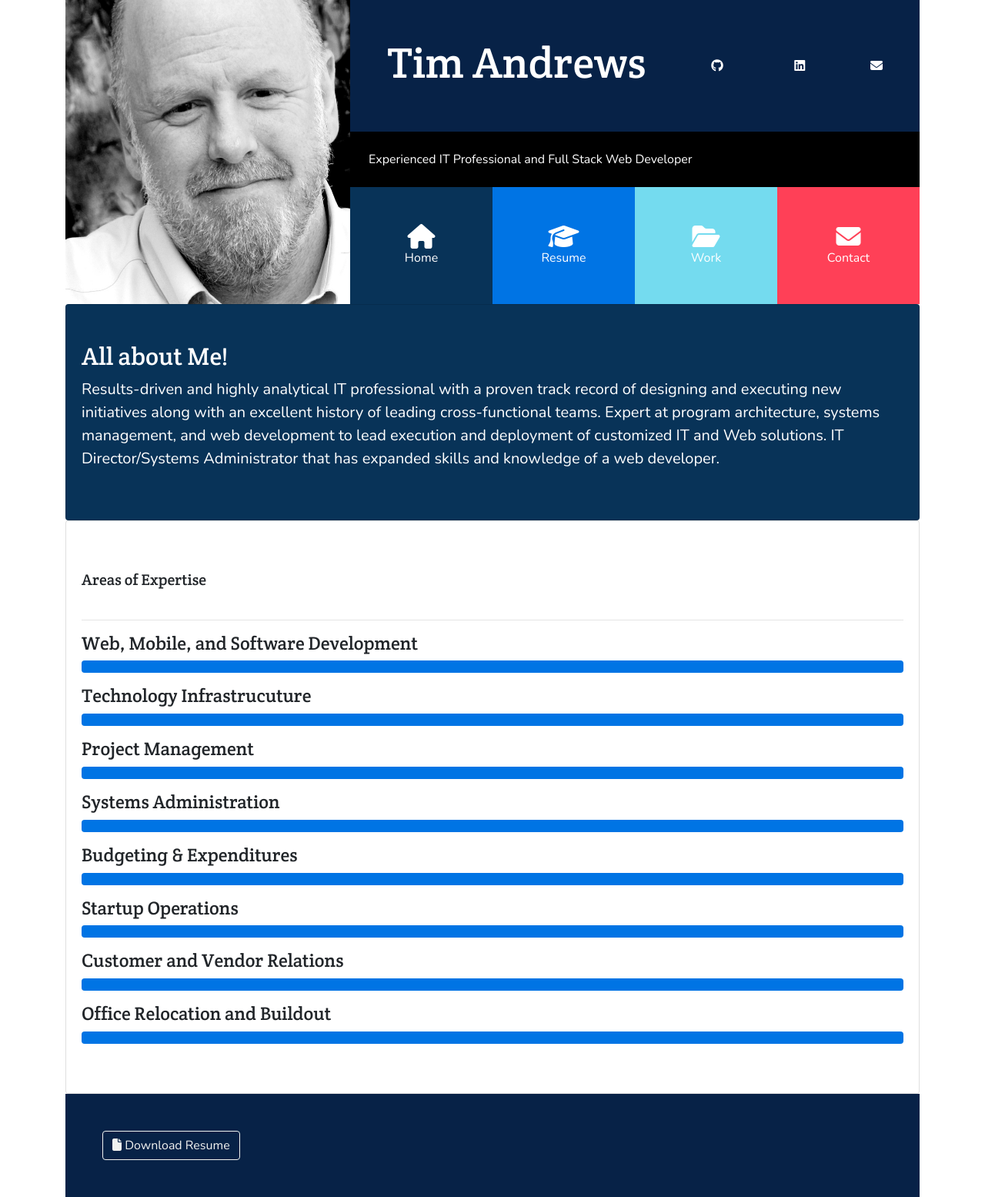
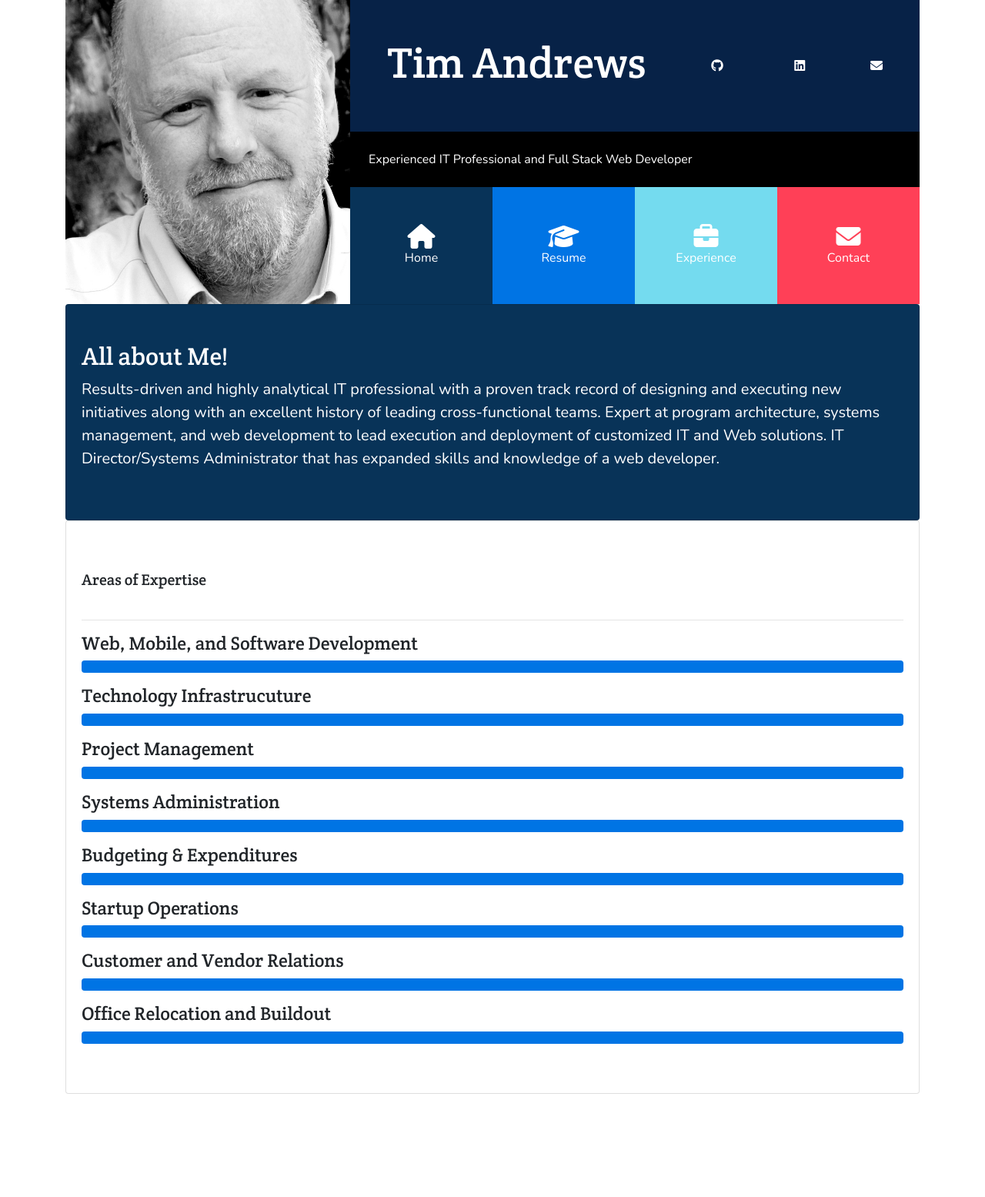
Before and after one commit to timpandrews/vresume, a Django app: page / in a window 1280 px wide. Shown: the whole page at 77% size. After the commit the page ends 1421 px from the top, so only its background shows below. Run offline with Django 4.2, Linux system fonts and the light colour scheme; data that the repository does not hold is empty; some libraries are stand-ins or nearby versions.

Commit message:
Remove section collapse, each section is template

```diff
--- a/pages/urls.py
+++ b/pages/urls.py
@@ -1,7 +1,11 @@
 from django.urls import path
 
-from . import views
+from pages import views
 
 urlpatterns = [
-    path('', views.index, name='index'),
+    path('', views.home, name='home'),
+    path('home', views.home, name='home'),
+    path('resume', views.resume, name='resume'),
+    path('xp', views.xp, name='xp'),
+    path('contact', views.contact, name='contact'),
 ]
--- a/pages/views.py
+++ b/pages/views.py
@@ -3,11 +3,41 @@ from django.shortcuts import render
 from pages.models import Resume
 
 
-def index(request):
+def home(request):
     # Get URL to resume stored in db
     # Hardcoded for name= for now
     resume_url = Resume.objects.filter(name='Tim Andrews').only('filename').first()
 
     context = {'resume_url': resume_url,}
 
-    return render(request, 'pages/index.html', {'context': context})
+    return render(request, 'pages/home.html', {'context': context})
+
+
+def resume(request):
+    # Get URL to resume stored in db
+    # Hardcoded for name= for now
+    resume_url = Resume.objects.filter(name='Tim Andrews').only('filename').first()
+
+    context = {'resume_url': resume_url,}
+
+    return render(request, 'pages/resume.html', {'context': context})
+
+
+def xp(request):
+    # Get URL to resume stored in db
+    # Hardcoded for name= for now
+    resume_url = Resume.objects.filter(name='Tim Andrews').only('filename').first()
+
+    context = {'resume_url': resume_url,}
+
+    return render(request, 'pages/xp.html', {'context': context})
+
+
+def contact(request):
+    # Get URL to resume stored in db
+    # Hardcoded for name= for now
+    resume_url = Resume.objects.filter(name='Tim Andrews').only('filename').first()
+
+    context = {'resume_url': resume_url,}
+
+    return render(request, 'pages/contact.html', {'context': context})
--- a/templates/pages/index.html
+++ b/templates/base.html
@@ -15,25 +15,15 @@
     <title>Tim Andrews - Developer/IT Professional</title>
 
 </head>
+
 <body>
     <div class="container">
         <!-- Header -->
         {% include 'partials/_header.html' %}
 
-        <!-- HOME -->
-        {% include 'pages/_home.html' %}
+        {% block content%}
 
-        <!-- RESUME -->
-        {% include 'pages/_resume.html' %}
-
-        <!-- XP -->
-        {% include 'pages/_xp.html' %}
-
-        <!-- CONTACT -->
-        {% include 'pages/_contact.html' %}
-
-        <!-- Footer -->
-        {% include 'partials/_footer.html' %}
+        {% endblock %}
     </div>
 
     <!-- Scripts -->
--- a/templates/pages/_contact.html
+++ b/templates/pages/contact.html
@@ -1,6 +1,8 @@
+{% extends 'base.html' %}
 {% load static %}
 
-<div id="contact" class="collapse">
+{% block content %}
+<div id="contact">
     <div class="card card-body bg-danger text-white py-5">
         <h2>Contact Me</h2>
         <p class="lead">
@@ -30,3 +32,4 @@
         </p>
     </div>
 </div>
+{% endblock %}
--- a/templates/pages/_home.html
+++ b/templates/pages/home.html
@@ -1,6 +1,8 @@
+{% extends 'base.html' %}
 {% load static %}
 
-<div id="home" class="collapse show">
+{% block content %}
+<div id="home">
     <div class="card card-body bg-primary text-white py-5">
         <h2>All about Me!</h2>
         <p class="lead">
@@ -52,3 +54,4 @@
         </div>
     </div>
 </div>
+{% endblock %}
--- a/templates/pages/_resume.html
+++ b/templates/pages/resume.html
@@ -1,6 +1,9 @@
+{% extends 'base.html' %}
 {% load static %}
 
-<div id="resume" class="collapse">
+{% block content %}
+
+<div id="resume">
     <div class="card card-body bg-success text-white py-5">
         <h2>My Resume</h2>
     </div>
@@ -370,3 +373,4 @@
         </div>
     </div>
 </div>
+{% endblock %}
--- a/templates/pages/_xp.html
+++ b/templates/pages/xp.html
@@ -1,6 +1,8 @@
+{% extends 'base.html' %}
 {% load static %}
 
-<div id="work" class="collapse">
+{% block content %}
+<div id="work" class="">
     <div class="card card-body bg-info text-white py-5">
         <h2>My Work</h2>
         <p class="lead">
@@ -56,3 +58,4 @@
         </div>
     </div>
 </div>
+{% endblock %}
--- a/templates/partials/_header.html
+++ b/templates/partials/_header.html
@@ -35,21 +35,29 @@
 
                 <div>
                     <div class="d-flex flex-row text-white align-items-stretch text-center">
-                        <div class="port-item p-4 bg-primary" data-toggle="collapse" data-target="#home">
+                        <div class="port-item p-4 bg-primary">
+                            <a href='home' target='_self' class='port-link text-white' style='text-decoration: none;'>
                                 <i class="fas fa-home fa-2x d-block"></i>
                                 <span class="d-none d-sm-block">Home</span>
+                            </a>
                         </div>
-                        <div class="port-item p-4 bg-success" data-toggle="collapse" data-target="#resume">
+                        <div class="port-item p-4 bg-success">
+                            <a href='resume' target='_self' class='port-link text-white' style='text-decoration: none;'>
                                 <i class="fas fa-graduation-cap fa-2x d-block"></i>
                                 <span class="d-none d-sm-block">Resume</span>
+                            </a>
                         </div>
-                        <div class="port-item p-4 bg-info" data-toggle="collapse" data-target="#work">
-                            <i class="fas fa-folder-open fa-2x d-block"></i>
-                            <span class="d-none d-sm-block">Work</span>
+                        <div class="port-item p-4 bg-info">
+                            <a href='xp' target='_self' class='port-link text-white' style='text-decoration: none;'>
+                                <i class="fas fa-briefcase fa-2x d-block"></i>
+                                <span class="d-none d-sm-block">Experience</span>
+                            </a>
                         </div>
-                        <div class="port-item p-4 bg-danger" data-toggle="collapse" data-target="#contact">
+                        <div class="port-item p-4 bg-danger">
+                            <a href='contact' target='_self' class='port-link text-white' style='text-decoration: none;'>
                                 <i class="fas fa-envelope fa-2x d-block"></i>
                                 <span class="d-none d-sm-block">Contact</span>
+                            </a>
                         </div>
                     </div>
                 </div>
```
Lines whose indentation alone changed are shown as unchanged.
